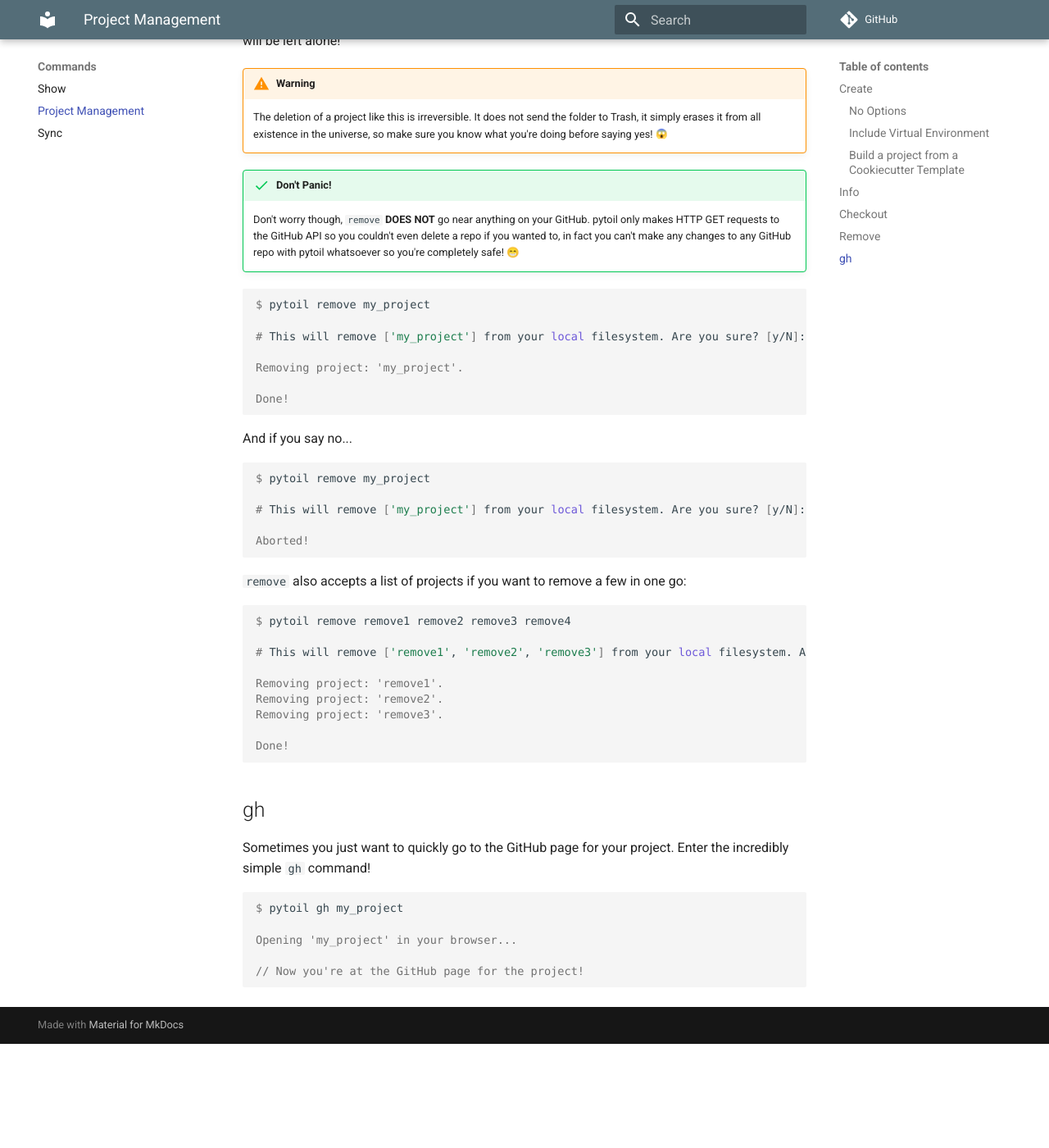
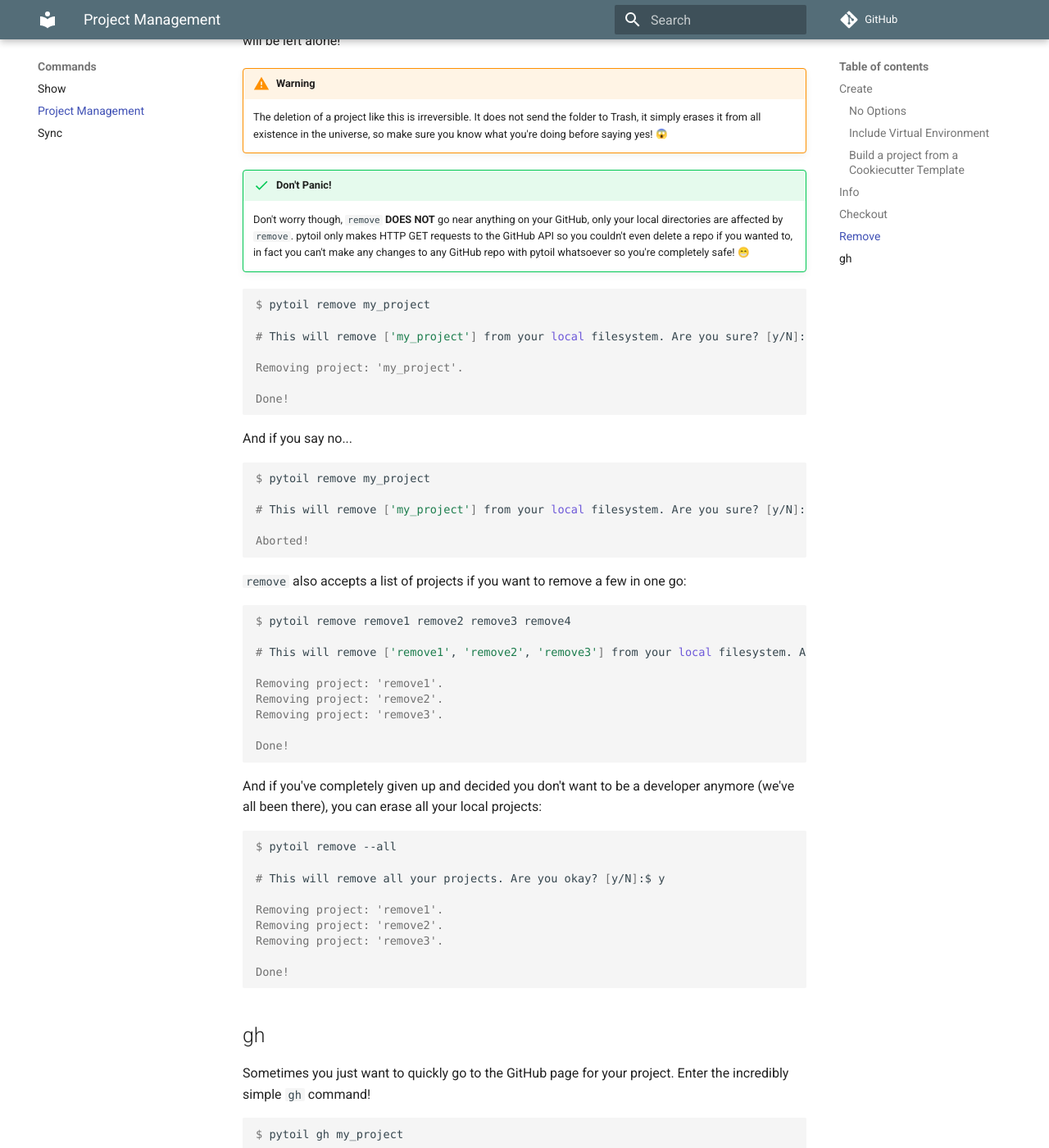
Before and after one commit to FollowTheProcess/pytoil, an MkDocs documentation site: the page built from docs/commands/project.md, in a window 1280 px wide and 1400 px high, scrolled down 4085 px. Shown: the whole window at 82% size. Built offline with MkDocs 1.6.1 and Material for MkDocs 9.7.7, drawn with Linux system fonts in a browser that asks for light colours; emoji names are drawn with the system emoji font; some web fonts are replaced; comment, search, counter and statistics services are not loaded; before the commit the page ends 5358 px from its top, so only the background shows below that.

Commit message:
Remove now takes a --all option to nuke the whole folder

````diff
--- a/docs/commands/project.md
+++ b/docs/commands/project.md
@@ -194,7 +194,7 @@ Another easy one! `remove` does exactly what it says. It will recursively delete
 
 !!! success "Don't Panic!"
 
-    Don't worry though, `remove` **DOES NOT** go near anything on your GitHub. pytoil only makes HTTP GET requests to the GitHub API so you couldn't even delete a repo if you wanted to, in fact you can't make any changes to any GitHub repo with pytoil whatsoever so you're completely safe! :grin:
+    Don't worry though, `remove` **DOES NOT** go near anything on your GitHub, only your local directories are affected by `remove`. pytoil only makes HTTP GET requests to the GitHub API so you couldn't even delete a repo if you wanted to, in fact you can't make any changes to any GitHub repo with pytoil whatsoever so you're completely safe! :grin:
 
 <div class="termy">
 
@@ -242,6 +242,24 @@ Done!
 
 </div>
 
+And if you've completely given up and decided you don't want to be a developer anymore (we've all been there), you can erase all your local projects:
+
+<div class="termy">
+
+```console
+$ pytoil remove --all
+
+# This will remove all your projects. Are you okay? [y/N]:$ y
+
+Removing project: 'remove1'.
+Removing project: 'remove2'.
+Removing project: 'remove3'.
+
+Done!
+```
+
+</div>
+
 ## gh
 
 Sometimes you just want to quickly go to the GitHub page for your project. Enter the incredibly simple `gh` command!
````
Also changed, not shown: CHANGELOG.md (+1 -0 lines), 1 other file.
